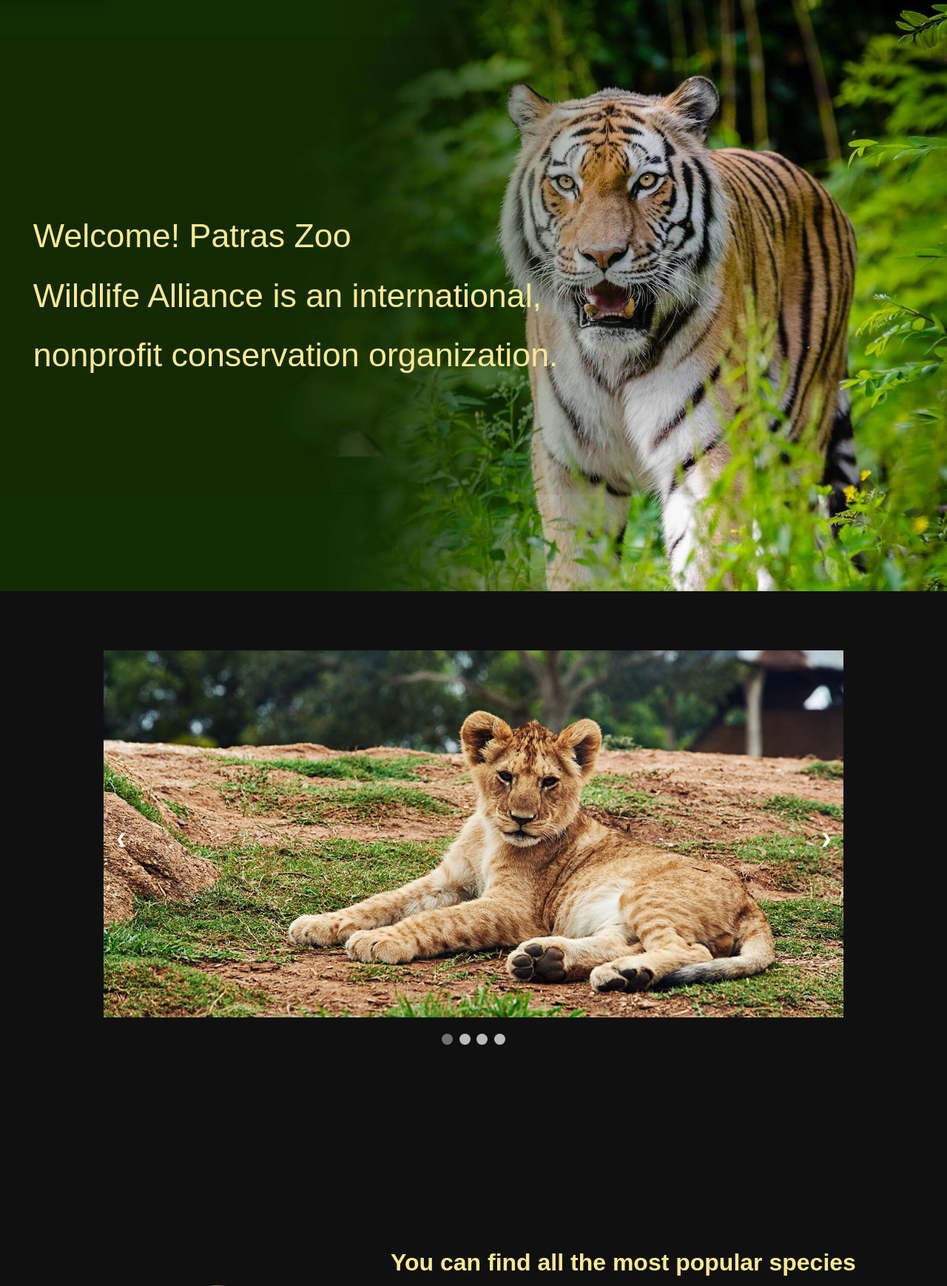
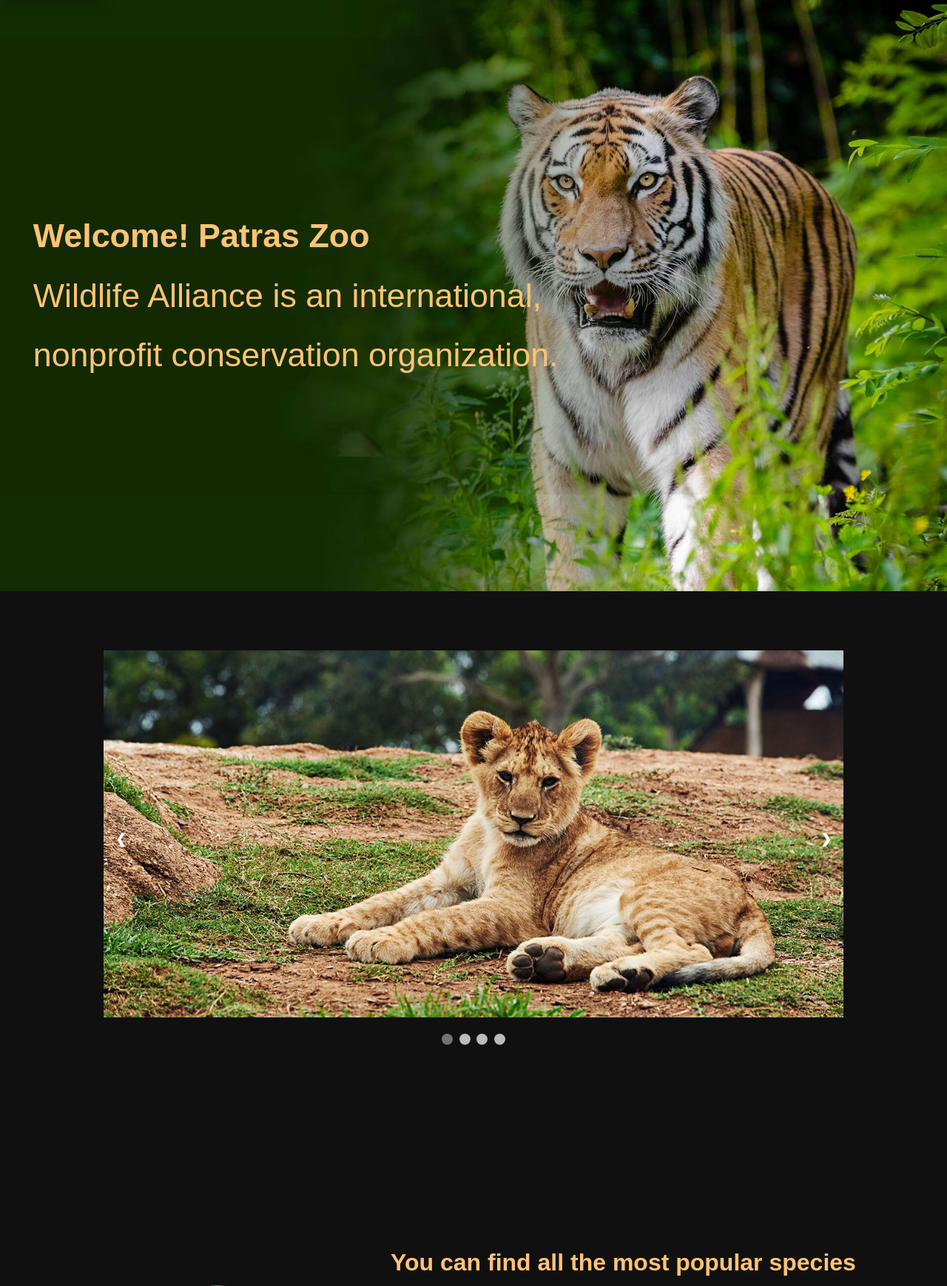
Before and after one commit to alextsakir/NodeZoo, a Node server app: page / in a window 1280 px wide. Shown: the part 123-1861 px from the top of the page at 74% size. Run offline with Node 20, Linux system fonts and the light colour scheme; some libraries are stand-ins or nearby versions.

Commit message:
css changes

```diff
--- a/public/style.css
+++ b/public/style.css
@@ -298,10 +298,11 @@
   }
 
   .hero .content h3{
-    color: var(--white);
+    color: var(--delta_color);
     font-size: 2.8rem;
     line-height: 1.8;
-    font-weight: 400;
+    font-weight: 300;
+
 
     @media screen and (max-width: 900px) {
         font-size: 2.6rem;
@@ -348,7 +349,7 @@
 
   .about .content .title{
     font-size: 2rem;
-    color: var(--black);
+    color: var(--delta_color);
   }
 
   .about .content p{
--- a/views/index.hbs
+++ b/views/index.hbs
@@ -7,8 +7,8 @@
 <section class="hero">
     <div class="content">
         <h3>
-            Welcome!
-            Patras Zoo <br> Wildlife Alliance is an international, <br> nonprofit conservation organization.
+            <strong>Welcome!
+            Patras Zoo </strong><br> Wildlife Alliance is an international, <br> nonprofit conservation organization.
         </h3>
     </div>
 </section>
```
